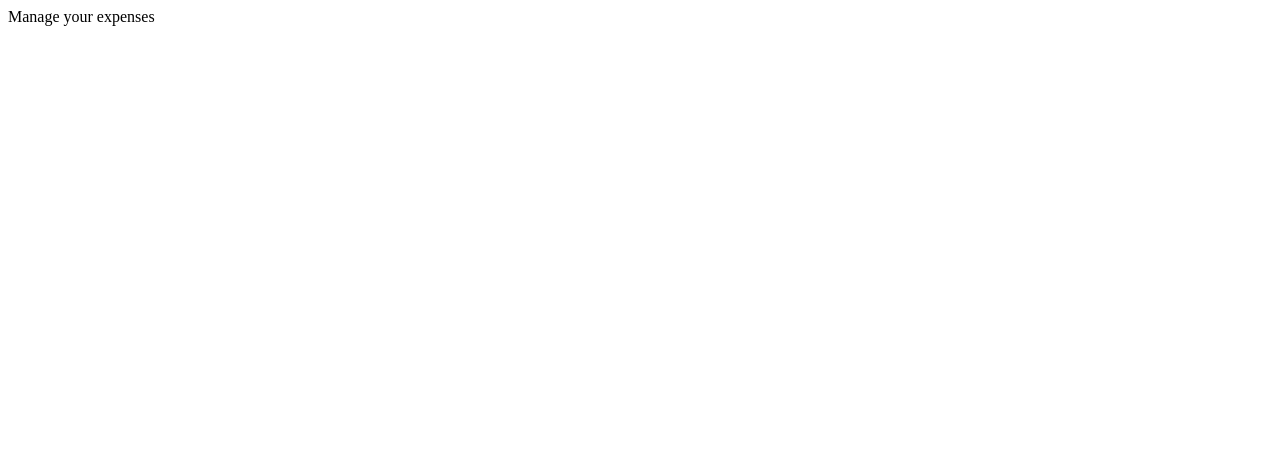
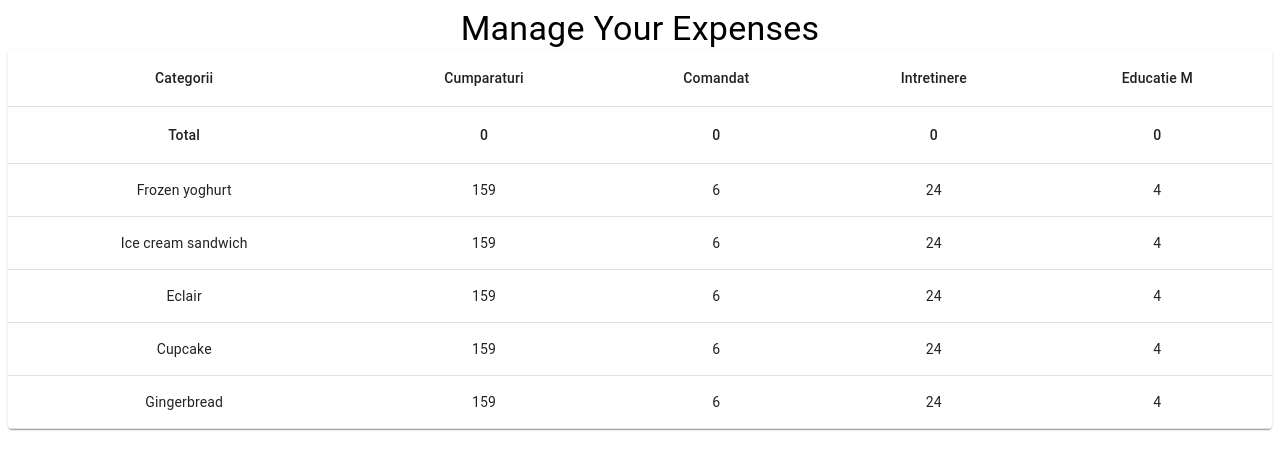
Before and after one commit to ardeleanmarcel/Manage-your-expenses, a React (Create React App) app: page / in a window 1280 px wide. Shown: the top 470 px of the page. Built offline with nearby package versions, Linux system fonts and the light colour scheme.

Commit message:
#4 add a table with material UI

```diff
--- a/package.json
+++ b/package.json
@@ -3,6 +3,9 @@
   "version": "0.1.0",
   "private": true,
   "dependencies": {
+    "@emotion/react": "^11.11.3",
+    "@emotion/styled": "^11.11.0",
+    "@mui/material": "^5.15.10",
     "@testing-library/jest-dom": "^5.17.0",
     "@testing-library/react": "^13.4.0",
     "@testing-library/user-event": "^13.5.0",
@@ -34,5 +37,8 @@
       "last 1 firefox version",
       "last 1 safari version"
     ]
+  },
+  "devDependencies": {
+    "@babel/plugin-proposal-private-property-in-object": "^7.21.11"
   }
 }
--- a/public/index.html
+++ b/public/index.html
@@ -2,19 +2,13 @@
 <html lang="en">
   <head>
     <meta charset="utf-8" />
-    <link rel="icon" href="%PUBLIC_URL%/favicon.ico" />
+    <link rel="icon" href="%PUBLIC_URL%/moneyImage.png" />
     <meta name="viewport" content="width=device-width, initial-scale=1" />
     <meta name="theme-color" content="#000000" />
     <meta
-      name="description"
+      name="Manage Your Expenses"
       content="Web site created using create-react-app"
     />
-    <link rel="apple-touch-icon" href="%PUBLIC_URL%/logo192.png" />
-    <!--
-      manifest.json provides metadata used when your web app is installed on a
-      user's mobile device or desktop. See https://developers.google.com/web/fundamentals/web-app-manifest/
-    -->
-    <link rel="manifest" href="%PUBLIC_URL%/manifest.json" />
     <!--
       Notice the use of %PUBLIC_URL% in the tags above.
       It will be replaced with the URL of the `public` folder during the build.
@@ -24,7 +18,7 @@
       work correctly both with client-side routing and a non-root public URL.
       Learn how to configure a non-root public URL by running `npm run build`.
     -->
-    <title>React App</title>
+    <title>Manage Your Expenses</title>
   </head>
   <body>
     <noscript>You need to enable JavaScript to run this app.</noscript>
--- a/src/App.js
+++ b/src/App.js
@@ -1,7 +1,13 @@
+import { Typography } from "@mui/material";
+import Expenses from "./ExpensesColumns/ExpensesColumns";
+
 function App() {
   return (
     <div className="App">
-      <header className="App-header">Manage your expenses</header>
+      <Typography variant="h4" component="h2" align="center">
+        Manage Your Expenses
+      </Typography>
+      <Expenses />
     </div>
   );
 }
--- /dev/null
+++ b/src/ExpensesColumns/ExpensesColumns.js
@@ -0,0 +1,64 @@
+import * as React from "react";
+import Table from "@mui/material/Table";
+import TableBody from "@mui/material/TableBody";
+import TableCell from "@mui/material/TableCell";
+import TableContainer from "@mui/material/TableContainer";
+import TableHead from "@mui/material/TableHead";
+import TableRow from "@mui/material/TableRow";
+import Paper from "@mui/material/Paper";
+
+function createData(name, calories, fat, carbs, protein) {
+  return { name, calories, fat, carbs, protein };
+}
+
+const rows = [
+  createData("Frozen yoghurt", 159, 6.0, 24, 4.0, 159, 6.0, 24, 4.0, 5),
+  createData("Ice cream sandwich", 159, 6.0, 24, 4.0, 159, 6.0, 24, 4.0, 5),
+  createData("Eclair", 159, 6.0, 24, 4.0, 159, 6.0, 24, 4.0, 5),
+  createData("Cupcake", 159, 6.0, 24, 4.0, 159, 6.0, 24, 4.0, 5),
+  createData("Gingerbread", 159, 6.0, 24, 4.0, 159, 6.0, 24, 4.0, 5),
+];
+
+const Expenses = () => {
+  return (
+    <TableContainer component={Paper}>
+      <Table sx={{ minWidth: 650 }} aria-label="simple table">
+        <TableHead>
+          <TableRow>
+            <TableCell align="center">Categorii</TableCell>
+            <TableCell align="center">Cumparaturi</TableCell>
+            <TableCell align="center">Comandat</TableCell>
+            <TableCell align="center">Intretinere</TableCell>
+            <TableCell align="center">Educatie M</TableCell>
+          </TableRow>
+          <TableRow>
+            <TableCell align="center">Total</TableCell>
+            <TableCell align="center">0</TableCell>
+            <TableCell align="center">0</TableCell>
+            <TableCell align="center">0</TableCell>
+            <TableCell align="center">0</TableCell>
+          </TableRow>
+        </TableHead>
+        <TableBody>
+          {rows.map((row) => (
+            <TableRow
+              key={row.name}
+              //   sx={{ "&:last-child td, &:last-child th": { border: 0 } }}
+            >
+              {/* <TableCell component="th" scope="row">
+                {row.name}
+              </TableCell> */}
+              <TableCell align="center">{row.name}</TableCell>
+              <TableCell align="center">{row.calories}</TableCell>
+              <TableCell align="center">{row.fat}</TableCell>
+              <TableCell align="center">{row.carbs}</TableCell>
+              <TableCell align="center">{row.protein}</TableCell>
+            </TableRow>
+          ))}
+        </TableBody>
+      </Table>
+    </TableContainer>
+  );
+};
+
+export default Expenses;
```
Also changed, not shown: public/manifest.json (deleted), public/moneyImage.png (added), 1 other file (tests, documents, lock files or other folders).
